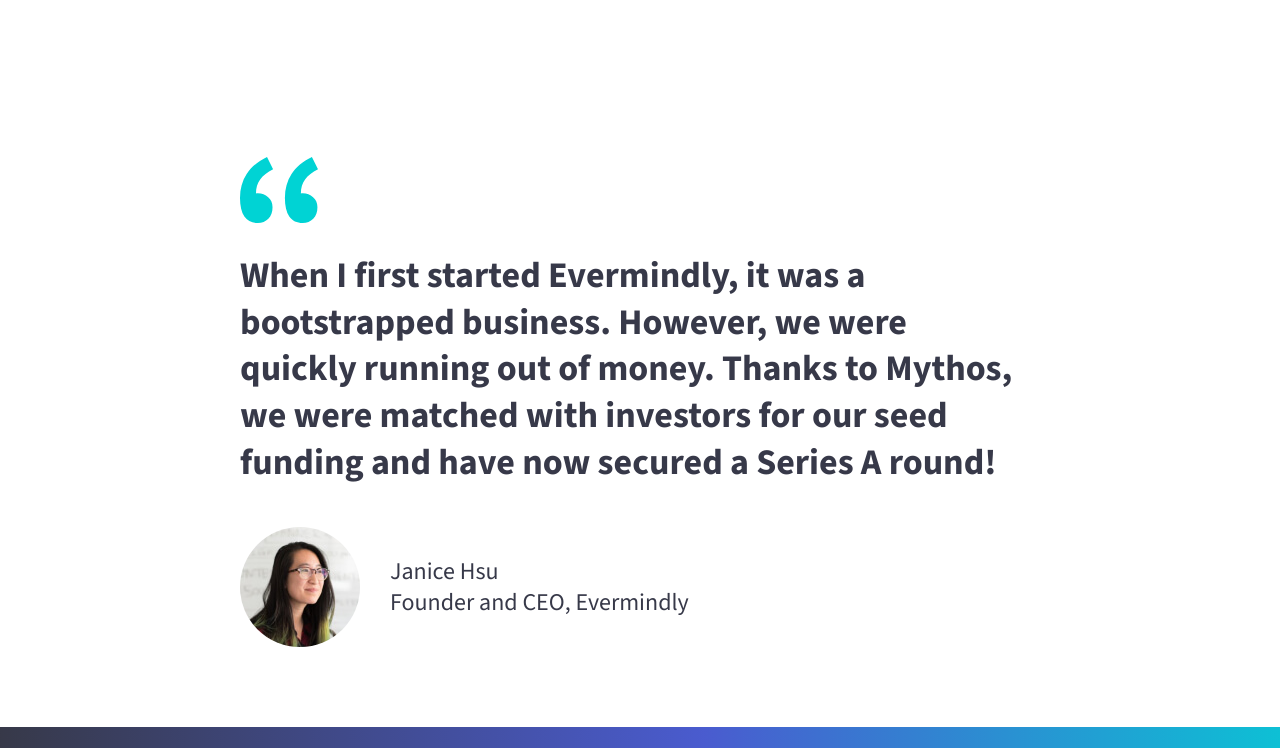
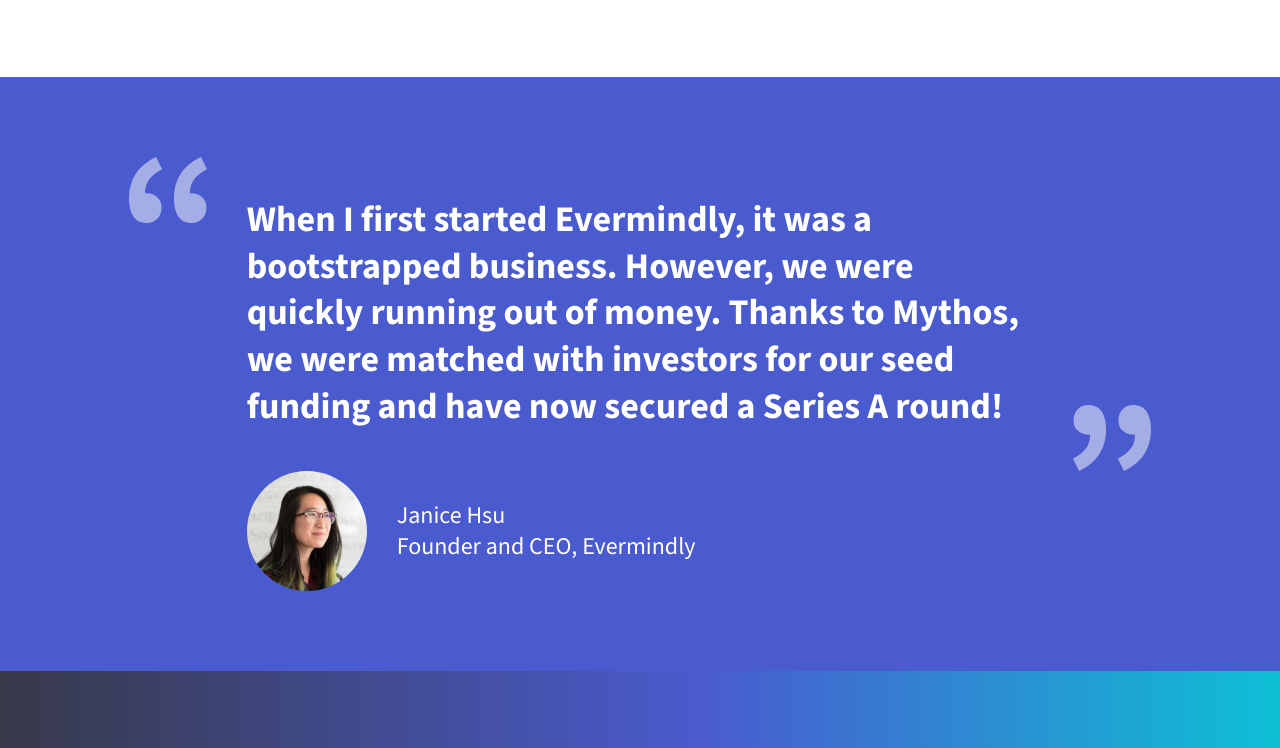
Before and after one commit to virus0bt/responsive-website, a plain HTML site: page index.html in a window 1280 px wide. Shown: the part 2963-3711 px from the top of the page. Drawn offline with Linux system fonts and the light colour scheme.

Commit message:
Testimonial Updates

```diff
--- a/index.html
+++ b/index.html
@@ -143,12 +143,18 @@
       </div>
     </section>
 
-    <section class="testimonial">
+    <section class="testimonial dark">
       <h2 class="visually-hidden">Testimonial</h2>
       <div class="wrapper testimonial__wrapper">
         <figure class="testimonial__figure">
-          <img src="/img/quotation-mark-teal.svg" alt="" class="testimonial__icon" width="78" height="66" />
-          <blockquote class="testomonial__blockquote">
+          <svg class="testimonial__icon" width="78" height="66" viewBox="0 0 78 66" fill="none"
+            xmlns="http://www.w3.org/2000/svg" aria-hidden="true">
+            <path class="testimonial__icon-path"
+              d="M17.8829 66C11.922 66 7.41951 63.8319 4.37561 59.4957C1.45854 55.0319 0 48.8463 0 40.9391C0 31.8841 2.21951 23.913 6.65854 17.0261C11.0975 10.1391 17.8829 4.46377 27.0146 0L33.1024 12.2435C27.3951 15.1768 23.0829 18.5565 20.1659 22.3826C17.3756 26.0811 15.9805 30.8 15.9805 36.5391C16.361 36.4116 16.9951 36.3478 17.8829 36.3478C21.9414 36.3478 25.3658 37.6232 28.1561 40.1739C31.0731 42.5971 32.5317 45.9768 32.5317 50.313C32.5317 55.1594 31.1366 58.9855 28.3463 61.7913C25.5561 64.5971 22.0683 66 17.8829 66ZM62.7805 66C56.8195 66 52.3171 63.8319 49.2732 59.4957C46.3561 55.0319 44.8976 48.8463 44.8976 40.9391C44.8976 31.8841 47.1171 23.913 51.5561 17.0261C55.9951 10.1391 62.7805 4.46377 71.9122 0L78 12.2435C72.2927 15.1768 67.9805 18.5565 65.0634 22.3826C62.2731 26.0811 60.8781 30.8 60.8781 36.5391C61.2585 36.4116 61.8927 36.3478 62.7805 36.3478C66.839 36.3478 70.2634 37.6232 73.0537 40.1739C75.9707 42.5971 77.4293 45.9768 77.4293 50.313C77.4293 55.1594 76.0342 58.9855 73.2439 61.7913C70.4536 64.5971 66.9659 66 62.7805 66Z" />
+          </svg>
+
+
+          <blockquote class="testimonial__blockquote">
             <p class="testimonial__quote-text">
               When I first started Evermindly, it was a bootstrapped business.
               However, we were quickly running out of money. Thanks to Mythos,
@@ -164,6 +170,11 @@
               Founder and CEO, Evermindly
             </p>
           </figcaption>
+          <svg class="testimonial__icon" width="78" height="66" viewBox="0 0 78 66" fill="none"
+            xmlns="http://www.w3.org/2000/svg" aria-hidden="true">
+            <path class="testimonial__icon-path"
+              d="M17.8829 66C11.922 66 7.41951 63.8319 4.37561 59.4957C1.45854 55.0319 0 48.8463 0 40.9391C0 31.8841 2.21951 23.913 6.65854 17.0261C11.0975 10.1391 17.8829 4.46377 27.0146 0L33.1024 12.2435C27.3951 15.1768 23.0829 18.5565 20.1659 22.3826C17.3756 26.0811 15.9805 30.8 15.9805 36.5391C16.361 36.4116 16.9951 36.3478 17.8829 36.3478C21.9414 36.3478 25.3658 37.6232 28.1561 40.1739C31.0731 42.5971 32.5317 45.9768 32.5317 50.313C32.5317 55.1594 31.1366 58.9855 28.3463 61.7913C25.5561 64.5971 22.0683 66 17.8829 66ZM62.7805 66C56.8195 66 52.3171 63.8319 49.2732 59.4957C46.3561 55.0319 44.8976 48.8463 44.8976 40.9391C44.8976 31.8841 47.1171 23.913 51.5561 17.0261C55.9951 10.1391 62.7805 4.46377 71.9122 0L78 12.2435C72.2927 15.1768 67.9805 18.5565 65.0634 22.3826C62.2731 26.0811 60.8781 30.8 60.8781 36.5391C61.2585 36.4116 61.8927 36.3478 62.7805 36.3478C66.839 36.3478 70.2634 37.6232 73.0537 40.1739C75.9707 42.5971 77.4293 45.9768 77.4293 50.313C77.4293 55.1594 76.0342 58.9855 73.2439 61.7913C70.4536 64.5971 66.9659 66 62.7805 66Z" />
+          </svg>
         </figure>
       </div>
     </section>
--- a/style.css
+++ b/style.css
@@ -470,10 +470,30 @@
     .alt-features__description {}
   }
   .testimonial {
+      --color-bg: var(--color-main-bg);
+      --color-text: var(--color-text-dark);
+      --color-icon: var(--c-teal);
+
+      &.dark {
+        --color-bg: var(--c-purple);
+        --color-text: var(--color-text-light);
+        --color-icon: hsl(0, 0%, 100%, 50%);
+      }
+
+      background-color: var(--color-bg);
+      color: var(--color-text);
+
     .testimonial__wrapper {
-      max-width: calc(800 / 16 * 1rem);
+
     }
     .testimonial__figure {
+      @media (width > calc(1000 / 16 * 1rem)) {
+        display: grid;
+        column-gap: 40px;
+        grid-template-columns: repeat(6, 1fr);
+        grid-template-rows: repeat(2, auto);
+        grid-template-areas: "l-quote quote quote quote quote r-quote" ". author author author author .";
+      }
     }
     .testimonial__icon {
       width: calc(52 / 16 * 1rem);
@@ -483,13 +503,44 @@
         width: calc(78 / 16 * 1rem);
         margin-block-end: 30px;
       }
+
+      @media (width >= calc(1000 / 16 * 1rem)) {
+        margin-block-end: 0;
+      }
+
+      &:first-child {
+        @media (width >= calc(1000 / 16 * 1rem)) {
+          grid-area: l-quote;
+          justify-self: end;
+        }
+      }
+
+      &:last-child {
+        @media (width < calc(1000 / 16 * 1rem)) {
+          display: none;
+        }
+
+        @media (width >= calc(1000 / 16 * 1rem)) {
+          grid-area: r-quote;
+          align-self: end;
+          rotate: 180deg;
+        }
+      }
+    }
+    .testimonial__icon-path {
+      fill: var(--color-icon);
     }
     .testimonial__blockquote {
+      @media (width >= calc(1000 / 16 * 1rem)) {
+          grid-area: quote;
+          padding-block-start: 40px;
+        }
     }
     .testimonial__quote-text {
       font-size: var(--font-size-quote);
       font-weight: 700;
       margin-block-end: 30px;
+      text-wrap: wrap;
 
       @media (width >= calc(600 / 16 * 1rem)) {
         margin-block-end: 40px;
@@ -506,6 +557,10 @@
         flex-direction: row;
         text-align: left;
       }
+
+      @media (width >= calc(1000 / 16 * 1rem)) {
+          grid-area: author;
+        }
     }
     .testimonial__author-image {
       width: calc(120 / 16 * 1rem);
```
